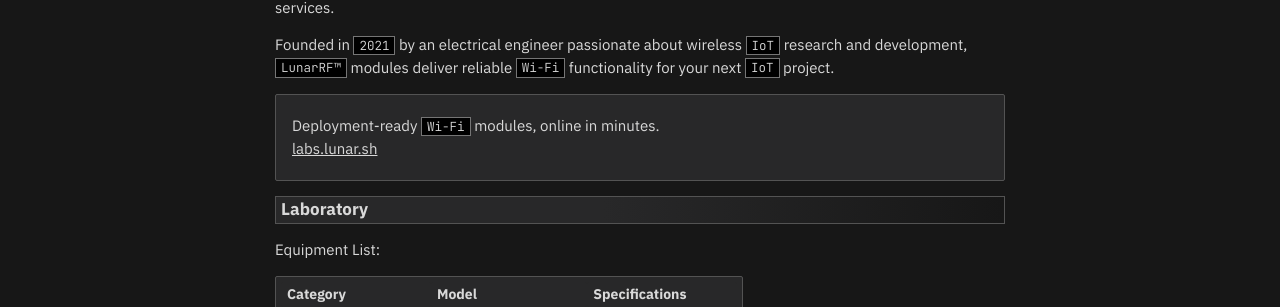
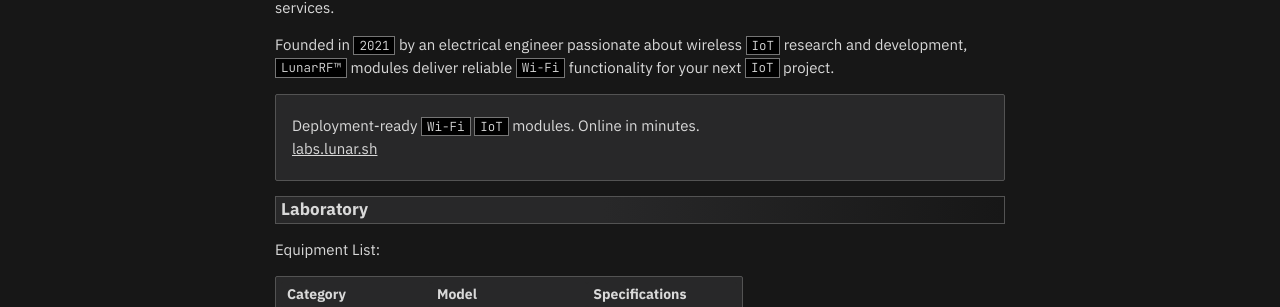
Before and after one commit to lunar-sh/journal.lunar.sh, a Jekyll site: the page built from about.md, in a window 1280 px wide and 900 px high, scrolled down 347 px. Shown: the part 144-451 px from the top of the window. Built offline with Jekyll 4.4.1, drawn with Linux system fonts in a browser that asks for light colours; nearby versions of some CDN libraries.

Commit message:
Update about.md

```diff
--- a/about.md
+++ b/about.md
@@ -18,7 +18,7 @@
 Founded in `2021` by an electrical engineer passionate about wireless `IoT` research and development,
 `LunarRF™` modules deliver reliable `Wi-Fi` functionality for your next `IoT` project.
 
-> Deployment-ready `Wi-Fi` modules, online in minutes. <br>
+> Deployment-ready `Wi-Fi` `IoT` modules. Online in minutes. <br>
 [labs.lunar.sh](https://labs.lunar.sh)
 
 # Laboratory
```
